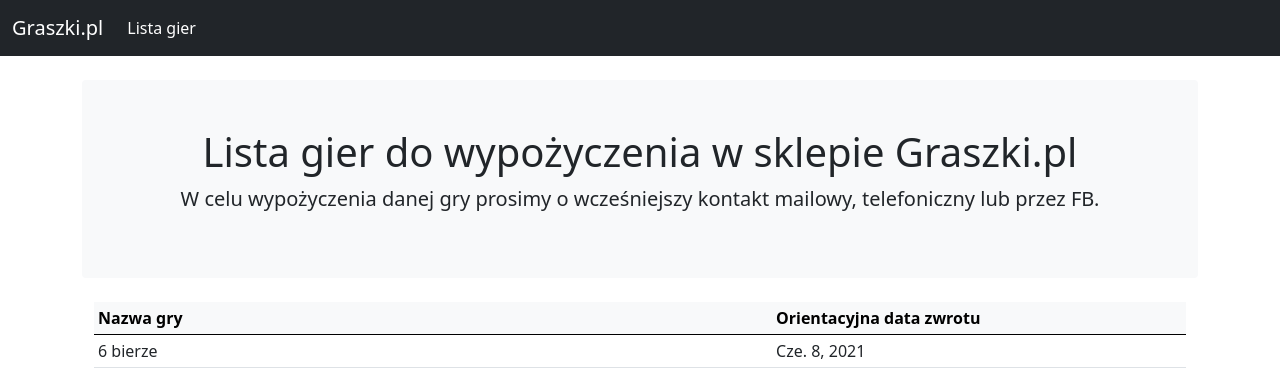
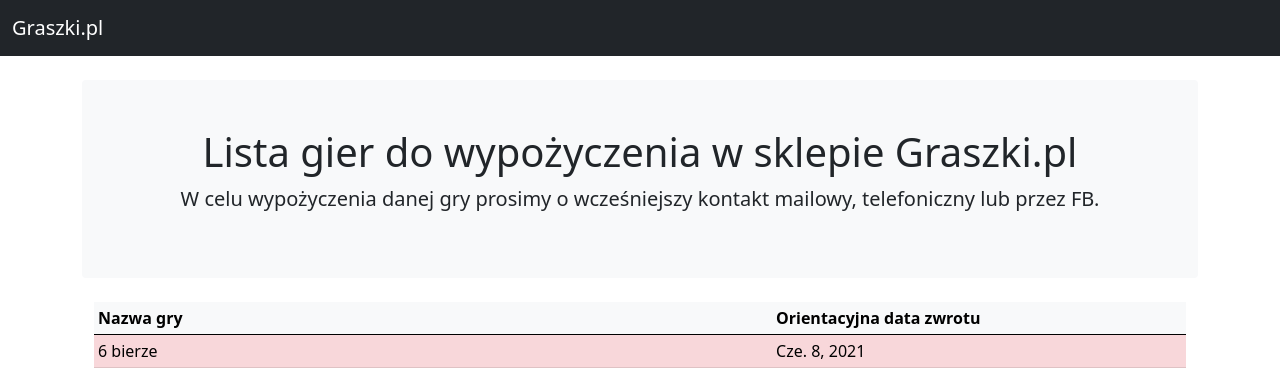
Before and after one commit to jzloty/wypozyczalnia-sklepu, a Django app: page / in a window 1280 px wide. Shown: the top 373 px of the page. Run offline with Django 3.2, Linux system fonts and the light colour scheme; data comes from the database, SQL or seed files in the repository; both versions use the stored data as it was before the commit; some libraries are stand-ins or nearby versions.

Commit message:
wyczyszczenie dostpnegosci z db oraz templatki

```diff
--- a/wypozyczalnia/gry/admin.py
+++ b/wypozyczalnia/gry/admin.py
@@ -5,7 +5,7 @@
 
 class NazwaGryAdmin(admin.ModelAdmin):
     list_display = ('Tytul', 'Data_orientacyjny_zwrot',
-                    'Dostepnosc', 'Data_wypozyczenie')
+                    'Data_wypozyczenie')
     search_fields = ['Tytul']
 
 
--- a/wypozyczalnia/gry/templates/gry/index.html
+++ b/wypozyczalnia/gry/templates/gry/index.html
@@ -27,10 +27,10 @@
 			</button>
 			<div class="collapse navbar-collapse" id="navbarCollapse">
 				<ul class="navbar-nav me-auto mb-2 mb-md-0">
-					<li class="nav-item">
+					<!--<li class="nav-item">
 						<a class="nav-link active" aria-current="page" href="#">Lista gier</a>
 					</li>
-					<!--
+
 					<li class="nav-item">
 						<a class="nav-link" href="#">Kontakt</a>
 					</li-->
@@ -62,7 +62,7 @@
                 </thead>
                 <tbody>
                     {% for gra in Lista_gier %}
-                        <tr class="{% if gra.Dostepnosc == 0 %}table-danger{% endif %}">
+                        <tr class="{% if gra.Data_orientacyjny_zwrot != null %}table-danger{% endif %}">
                             <td>{{ gra.Tytul }}</td>
                             <td>{{ gra.Data_orientacyjny_zwrot }}</td>
                         </tr>
```
Also changed, not shown: wypozyczalnia/db.sqlite3, wypozyczalnia/gry/migrations/0010_remove_nazwagry_dostepnosc.py (added).
